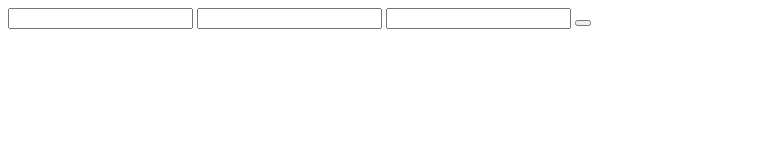
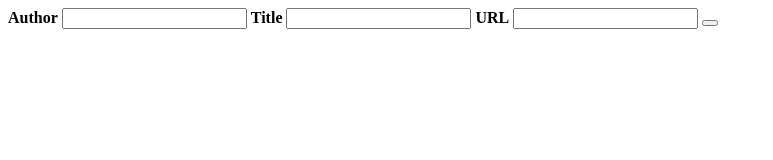
Before and after one commit to Klingon1717/backbone-blog-roll, a website with bundled scripts: page index.html in a window 1280 px wide. Shown: the whole page, without its empty margins (0-773 px from the left). Built offline with nearby package versions, Linux system fonts and the light colour scheme; files whose address does not match are found by name.

```diff
--- a/index.html
+++ b/index.html
@@ -7,8 +7,11 @@
 <body>
 	<div id = "container">
 		<form id = "blog-up">
+			<h4>Author</h4>
 			<input id="author" type = "text">
+			<h4>Title</h4>
 			<input id = "title" type = "text">
+			<h4>URL</h4>
 			<input id = "url" type = "text">
 			<button id = "create"></button>
 		</form>
--- a/styles/main.sass.css
+++ b/styles/main.sass.css
@@ -0,0 +1,2 @@
+h4 {
+  display: inline; }
--- a/styles/main.scss
+++ b/styles/main.scss
@@ -0,0 +1,3 @@
+h4{
+	display:inline;
+}
```
